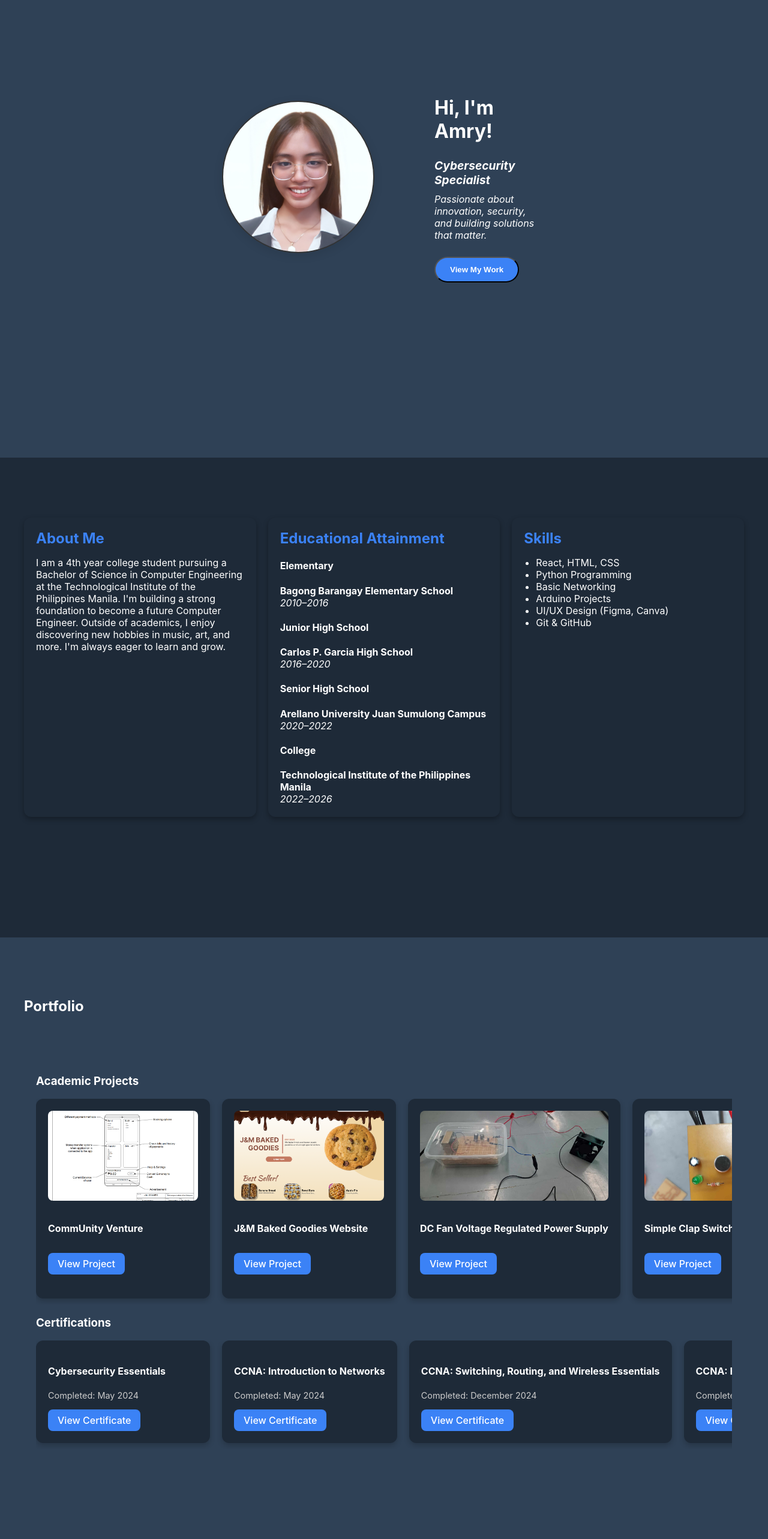
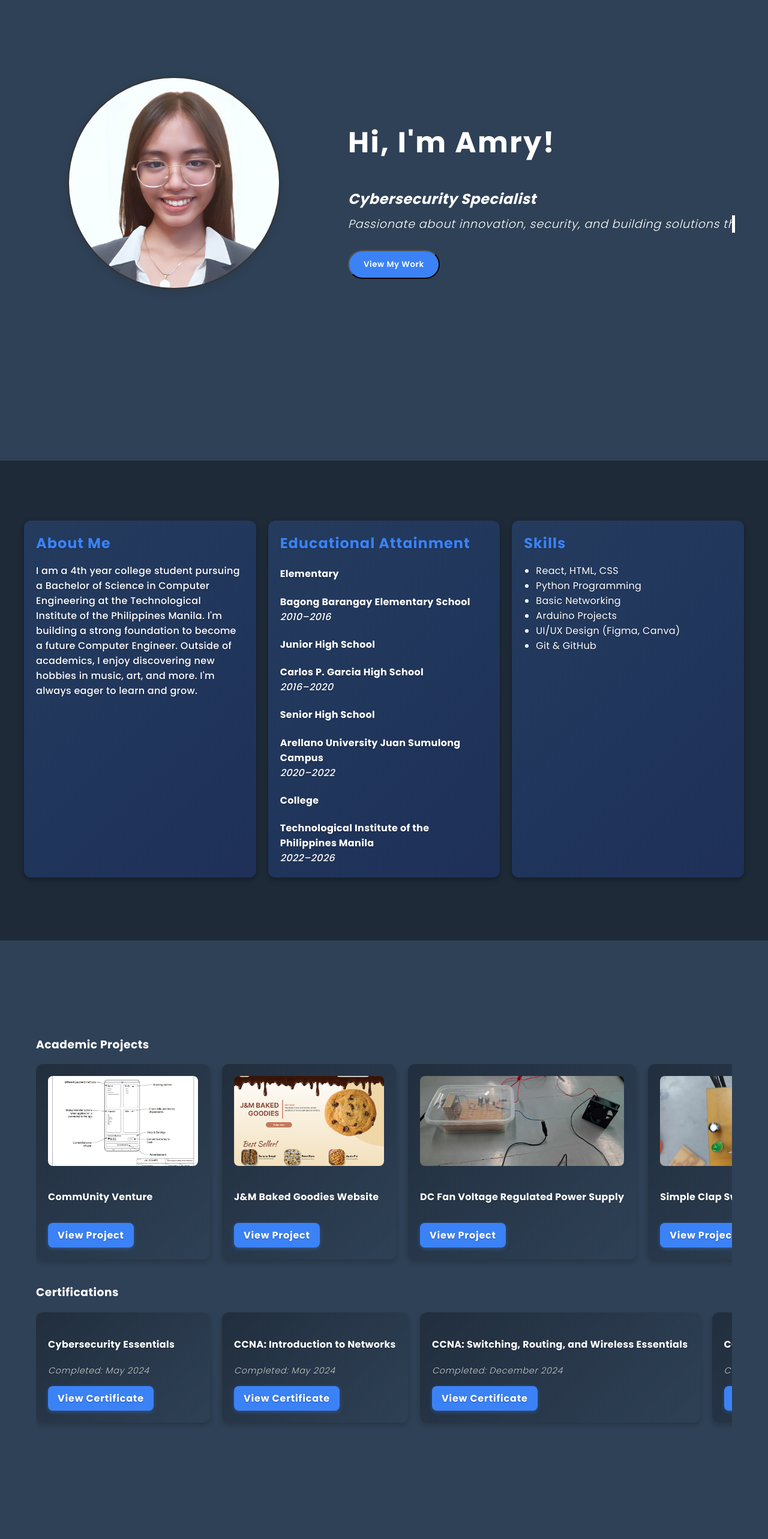
Before and after one commit to amrygutlay/gutlay-portfolio, a React (Create React App) app: page / in a window 1280 px wide. Shown: the part 100-2666 px from the top of the page at 60% size. Built offline with nearby package versions, Linux system fonts and the light colour scheme.

Commit message:
fourth commit????

```diff
--- a/src/Portfolio.css
+++ b/src/Portfolio.css
@@ -1,10 +1,23 @@
+/* Add this at the very top of your CSS file */
+@import url('https://fonts.googleapis.com/css2?family=Poppins:wght@300;500;700&display=swap');
+
 .portfolio-container {
   padding: 20px;
   color: white;
+  font-family: 'Poppins', sans-serif;
+  letter-spacing: 0.03em;
 }
 
 .portfolio-section {
   margin-bottom: 40px;
+}
+
+/* Wrapper around scroll-container and arrows */
+.scroll-wrapper {
+  position: relative;
+  display: flex;
+  align-items: center;
+  margin-bottom: 30px;
 }
 
 .scroll-container {
@@ -14,8 +27,12 @@
   padding-bottom: 10px;
   scrollbar-width: thin;
   scrollbar-color: #3B82F6 transparent;
+  scroll-behavior: smooth;
+  scroll-snap-type: x mandatory;
+  font-family: 'Poppins', sans-serif;
 }
 
+/* Hide native scrollbar on WebKit browsers */
 .scroll-container::-webkit-scrollbar {
   height: 8px;
 }
@@ -28,22 +45,36 @@
 .portfolio-card {
   min-width: 250px;
   flex: 0 0 auto;
-  background-color: #1e2a38;
+  background: linear-gradient(
+    135deg,
+    rgba(30, 42, 56, 0.8),
+    rgba(47, 65, 86, 0.6)
+  );
   padding: 20px;
   border-radius: 12px;
-  box-shadow: 0 4px 10px rgba(0,0,0,0.2);
+  box-shadow: 0 4px 10px rgba(0, 0, 0, 0.2);
   transition: transform 0.3s ease;
+  scroll-snap-align: start;
+  font-family: 'Poppins', sans-serif;
+  font-weight: 500;
+  text-shadow: 0 1px 2px rgba(0,0,0,0.3);
+  letter-spacing: 0.02em;
 }
 
 .portfolio-card:hover {
   transform: scale(1.05);
   cursor: pointer;
+  box-shadow: 0 8px 20px rgba(59,130,246,0.5);
 }
 
 .cert-date {
   margin: 5px 0;
   font-size: 0.9rem;
   color: #ccc;
+  font-weight: 300;
+  font-style: italic;
+  letter-spacing: 0.05em;
+  text-shadow: 0 1px 2px rgba(0,0,0,0.2);
 }
 
 .view-cert-btn {
@@ -54,11 +85,61 @@
   color: white;
   border-radius: 8px;
   text-decoration: none;
-  font-weight: 500;
-  transition: background-color 0.2s ease, transform 0.2s ease;
+  font-weight: 700;
+  font-family: 'Poppins', sans-serif;
+  letter-spacing: 0.05em;
+  transition: background-color 0.2s ease, transform 0.2s ease, box-shadow 0.2s ease;
+  box-shadow: 0 2px 6px rgba(59,130,246,0.4);
 }
 
 .view-cert-btn:hover {
   background-color: #2563eb;
   transform: scale(1.05);
+  box-shadow: 0 4px 14px rgba(37, 99, 235, 0.7);
 }
+
+/* Scroll arrows */
+.scroll-arrow {
+  background-color: rgba(59, 130, 246, 0.7);
+  border: none;
+  color: white;
+  font-size: 2rem;
+  padding: 0 12px;
+  cursor: pointer;
+  z-index: 10;
+  height: 100%;
+  position: absolute;
+  top: 0;
+  bottom: 0;
+  transition: background-color 0.3s ease, opacity 0.3s ease;
+  user-select: none;
+  font-family: 'Poppins', sans-serif;
+  font-weight: 700;
+  text-shadow: 0 1px 3px rgba(0,0,0,0.5);
+
+  /* Hide arrows by default */
+  opacity: 0;
+  pointer-events: none;
+}
+
+.scroll-wrapper:hover .scroll-arrow {
+  /* Show arrows on hover */
+  opacity: 1;
+  pointer-events: auto;
+}
+
+.scroll-arrow:hover {
+  background-color: rgba(59, 130, 246, 1);
+}
+
+.scroll-arrow.left {
+  left: 0;
+  border-top-left-radius: 12px;
+  border-bottom-left-radius: 12px;
+}
+
+.scroll-arrow.right {
+  right: 0;
+  border-top-right-radius: 12px;
+  border-bottom-right-radius: 12px;
+}
--- a/src/components/Portfolio.js
+++ b/src/components/Portfolio.js
@@ -1,7 +1,7 @@
-import React from 'react';
+import React, { useRef } from 'react';
 import '../Portfolio.css';
 
-// ✅ Import images properly
+// Import images
 import img8bitRAM from '../img/8bitram.JPG';
 import imgCommUnity from '../img/CommUnity.png';
 import imgJMBakedGoodies from '../img/J&MBakedGoodies.png';
@@ -12,20 +12,53 @@ import img3bitUpDownCounter from '../img/3bitUpDownCounter.png';
 import imgMazeSolvingRobot from '../img/MazeSolvingRobot.png';
 import imgECOBin from '../img/ECOBin.png';
 
+function Portfolio() {
+  const projectScrollRef = useRef(null);
+  const certScrollRef = useRef(null);
 
-function Portfolio() {
+  const scroll = (ref, direction) => {
+    if (ref.current) {
+      ref.current.scrollBy({
+        left: direction === 'left' ? -300 : 300,
+        behavior: 'smooth',
+      });
+    }
+  };
+
   return (
     <div className="portfolio-container">
-      <h2>Portfolio</h2>
 
+      {/* Academic Projects */}
       <section className="portfolio-section">
         <h3>Academic Projects</h3>
-        <div className="scroll-container">
-          <div className="portfolio-card">
-            <img src={imgCommUnity} alt="CommUnity Venture" className="project-image" />
-            <h4>CommUnity Venture</h4>
+        <div className="scroll-wrapper">
+          <button className="scroll-arrow left" onClick={() => scroll(projectScrollRef, 'left')}>&#10094;</button>
+
+          <div className="scroll-container" ref={projectScrollRef}>
+            {[{
+              img: imgCommUnity, title: "CommUnity Venture", link: "https://drive.google.com/drive/folders/1dJDj3hAuDVnkH0FizrVCrfh_Zgv2AOVJ"
+            }, {
+              img: imgJMBakedGoodies, title: "J&M Baked Goodies Website", link: "https://tipedu-my.sharepoint.com/:w:/g/personal/majgutlay_tip_edu_ph/EZqdTkeR9P5Ii8pivs73eNUBI3uvG-JP90yoQb7-i6kopA"
+            }, {
+              img: imgDCFan, title: "DC Fan Voltage Regulated Power Supply", link: "https://docs.google.com/document/d/10-0XD7OeTzgzZEeJXC2Zh20MI7PYIChX1zPQUpoGvDY/edit?usp=sharing"
+            }, {
+              img: imgClapSwitch, title: "Simple Clap Switch Using 555 Timer", link: "https://docs.google.com/document/d/1fNvD3t3CuMeq2v95DKwQBAvU3gY1ebCv8Tpcn4PM4HA/edit?usp=sharing"
+            }, {
+              img: imgPnoyDishcovery, title: "Pnoy Dishcovery Website", link: "https://docs.google.com/document/d/1XBfq_pjlngrNVsYLy_JVRrkxdDM_OzpilIm-cptGlVE/edit?usp=sharing"
+            }, {
+              img: img3bitUpDownCounter, title: "3-Bit Up and Down Counter with Switch Control and Decoder", link: "https://docs.google.com/document/d/18DBG3pDClxdyTlW12LXGu9BT6q7XH6HDA4mNhb2Ihdg/edit?usp=sharing"
+            }, {
+              img: imgMazeSolvingRobot, title: "Maze Solving Robot", link: "https://drive.google.com/file/d/1nbHOGPrPlW73x6FtFtRy5150LLN4MsSy/view?usp=sharing"
+            }, {
+              img: img8bitRAM, title: "8-bit Random Memory Address", link: "https://example.com/projects/react-portfolio"
+            }, {
+              img: imgECOBin, title: "E.C.O. Bin - Efficient Classification and Organization Bin", link: "https://docs.google.com/document/d/1bR-xec68N6BxvjOg3dzGlQ0Mb57_Q1ceO2ObkfTT3m4/edit?tab=t.mua8q95sqibd"
+            }].map((item, i) => (
+              <div className="portfolio-card" key={i}>
+                <img src={item.img} alt={item.title} className="project-image" />
+                <h4>{item.title}</h4>
                 <a
-              href="https://drive.google.com/drive/folders/1dJDj3hAuDVnkH0FizrVCrfh_Zgv2AOVJ"
+                  href={item.link}
                   target="_blank"
                   rel="noopener noreferrer"
                   className="view-cert-btn"
@@ -33,122 +66,45 @@ function Portfolio() {
                   View Project
                 </a>
               </div>
-
-          <div className="portfolio-card">
-            <img src={imgJMBakedGoodies} alt="J&M Baked Goodies Website" className="project-image" />
-            <h4>J&M Baked Goodies Website</h4>
-            <a
-              href="https://tipedu-my.sharepoint.com/:w:/g/personal/majgutlay_tip_edu_ph/EZqdTkeR9P5Ii8pivs73eNUBI3uvG-JP90yoQb7-i6kopA?rtime=Nq1rHMe03Ug"
-              target="_blank"
-              rel="noopener noreferrer"
-              className="view-cert-btn"
-            >
-              View Project
-            </a>
+            ))}
           </div>
 
-          <div className="portfolio-card">
-            <img src={imgDCFan} alt="DC Fan Voltage Regulated Power Supply" className="project-image" />
-            <h4>DC Fan Voltage Regulated Power Supply</h4>
-            <a
-              href="https://docs.google.com/document/d/10-0XD7OeTzgzZEeJXC2Zh20MI7PYIChX1zPQUpoGvDY/edit?usp=sharing"
-              target="_blank"
-              rel="noopener noreferrer"
-              className="view-cert-btn"
-            >
-              View Project
-            </a>
+          <button className="scroll-arrow right" onClick={() => scroll(projectScrollRef, 'right')}>&#10095;</button>
         </div>
 
-          <div className="portfolio-card">
-            <img src={imgClapSwitch} alt="Simple Clap Switch Using 555 Timer" className="project-image" />
-            <h4>Simple Clap Switch Using 555 Timer</h4>
+        {/* Certifications */}
+        <h3>Certifications</h3>
+        <div className="scroll-wrapper">
+          <button className="scroll-arrow left" onClick={() => scroll(certScrollRef, 'left')}>&#10094;</button>
+
+          <div className="scroll-container" ref={certScrollRef}>
+            {[
+              {
+                title: "Cybersecurity Essentials",
+                date: "Completed: May 2024",
+                link: "https://drive.google.com/file/d/1Xmq9c_hTOt6wV60V3vpVlYTtfu3L4BCM/view?usp=sharing"
+              },
+              {
+                title: "CCNA: Introduction to Networks",
+                date: "Completed: May 2024",
+                link: "https://drive.google.com/file/d/1eahLFRXBkiondIpYkL-kRd_ELpLsQ_LY/view?usp=sharing"
+              },
+              {
+                title: "CCNA: Switching, Routing, and Wireless Essentials",
+                date: "Completed: December 2024",
+                link: "https://drive.google.com/file/d/1XnN3WqjcIWCtNrewU6Q68SVj2ZnT6bX9/view?usp=sharing"
+              },
+              {
+                title: "CCNA: Enterprise Networking, Security, and Automation",
+                date: "Completed: May 2025",
+                link: "https://example.com/certificates/ccna-enterprise.pdf"
+              }
+            ].map((cert, i) => (
+              <div className="portfolio-card" key={i}>
+                <h4>{cert.title}</h4>
+                <p className="cert-date">{cert.date}</p>
                 <a
-              href="https://docs.google.com/document/d/1fNvD3t3CuMeq2v95DKwQBAvU3gY1ebCv8Tpcn4PM4HA/edit?usp=sharing"
-              target="_blank"
-              rel="noopener noreferrer"
-              className="view-cert-btn"
-            >
-              View Project
-            </a>
-          </div>
-
-          <div className="portfolio-card">
-            <img src={imgPnoyDishcovery} alt="Pnoy Dishcovery Website" className="project-image" />
-            <h4>Pnoy Dishcovery Website</h4>
-            <a
-              href="https://docs.google.com/document/d/1XBfq_pjlngrNVsYLy_JVRrkxdDM_OzpilIm-cptGlVE/edit?usp=sharing"
-              target="_blank"
-              rel="noopener noreferrer"
-              className="view-cert-btn"
-            >
-              View Project
-            </a>
-          </div>
-
-          <div className="portfolio-card">
-            <img src={img3bitUpDownCounter} alt="3-Bit Up and Down Counter with Switch Control and Decoder" className="project-image" />
-            <h4>3-Bit Up and Down Counter <br></br>with Switch Control and Decoder</h4>
-            <a
-              href="https://docs.google.com/document/d/18DBG3pDClxdyTlW12LXGu9BT6q7XH6HDA4mNhb2Ihdg/edit?usp=sharing"
-              target="_blank"
-              rel="noopener noreferrer"
-              className="view-cert-btn"
-            >
-              View Project
-            </a>
-          </div>
-
-          <div className="portfolio-card">
-            <img src={imgMazeSolvingRobot} alt="Maze Solving Robot" className="project-image" />
-            <h4>Maze Solving Robot</h4>
-            <a
-              href="https://drive.google.com/file/d/1nbHOGPrPlW73x6FtFtRy5150LLN4MsSy/view?usp=sharing"
-              target="_blank"
-              rel="noopener noreferrer"
-              className="view-cert-btn"
-            >
-              View Project
-            </a>
-          </div>
-
-          <div className="portfolio-card">
-            <img src={img8bitRAM} alt="8-bit Random Memory Address" className="project-image" />
-            <h4>8-bit Random Memory Address</h4>
-            <a
-              href="https://example.com/projects/react-portfolio"
-              target="_blank"
-              rel="noopener noreferrer"
-              className="view-cert-btn"
-            >
-              View Project
-            </a>
-          </div>
-
-          <div className="portfolio-card">
-            <img src={imgECOBin} alt="E.C.O. Bin - Efficient Classification and Organization Bin" className="project-image" />
-            <h4>E.C.O. Bin - <br></br>Efficient Classification and Organization Bin</h4>
-            <a
-              href="https://docs.google.com/document/d/1bR-xec68N6BxvjOg3dzGlQ0Mb57_Q1ceO2ObkfTT3m4/edit?tab=t.mua8q95sqibd"
-              target="_blank"
-              rel="noopener noreferrer"
-              className="view-cert-btn"
-            >
-              View Project
-            </a>
-          </div>
-
-
-
-        </div>
-
-        <h3>Certifications</h3>
-        <div className="scroll-container">
-          <div className="portfolio-card">
-            <h4>Cybersecurity Essentials</h4>
-            <p className="cert-date">Completed: May 2024</p>
-            <a
-              href="https://drive.google.com/file/d/1Xmq9c_hTOt6wV60V3vpVlYTtfu3L4BCM/view?usp=sharing"
+                  href={cert.link}
                   target="_blank"
                   rel="noopener noreferrer"
                   className="view-cert-btn"
@@ -156,45 +112,10 @@ function Portfolio() {
                   View Certificate
                 </a>
               </div>
-
-          <div className="portfolio-card">
-            <h4>CCNA: Introduction to Networks</h4>
-            <p className="cert-date">Completed: May 2024</p>
-            <a
-              href="https://drive.google.com/file/d/1eahLFRXBkiondIpYkL-kRd_ELpLsQ_LY/view?usp=sharing"
-              target="_blank"
-              rel="noopener noreferrer"
-              className="view-cert-btn"
-            >
-              View Certificate
-            </a>
+            ))}
           </div>
 
-          <div className="portfolio-card">
-            <h4>CCNA: Switching, Routing, and Wireless Essentials</h4>
-            <p className="cert-date">Completed: December 2024</p>
-            <a
-              href="https://drive.google.com/file/d/1XnN3WqjcIWCtNrewU6Q68SVj2ZnT6bX9/view?usp=sharing"
-              target="_blank"
-              rel="noopener noreferrer"
-              className="view-cert-btn"
-            >
-              View Certificate
-            </a>
-          </div>
-
-          <div className="portfolio-card">
-            <h4>CCNA: Enterprise Networking, Security, and Automation</h4>
-            <p className="cert-date">Completed: May 2025</p>
-            <a
-              href="https://example.com/certificates/ccna-enterprise.pdf"
-              target="_blank"
-              rel="noopener noreferrer"
-              className="view-cert-btn"
-            >
-              View Certificate
-            </a>
-          </div>
+          <button className="scroll-arrow right" onClick={() => scroll(certScrollRef, 'right')}>&#10095;</button>
         </div>
       </section>
     </div>
--- a/src/style.css
+++ b/src/style.css
@@ -1,27 +1,31 @@
+/* Import stylish font */
+@import url('https://fonts.googleapis.com/css2?family=Poppins:wght@300;400;500;600;700&display=swap');
+
 body {
   margin: 0;
-  font-family: -apple-system, BlinkMacSystemFont, 'Segoe UI', 'Roboto', 'Oxygen',
+  font-family: 'Poppins', -apple-system, BlinkMacSystemFont, 'Segoe UI', 'Roboto', 'Oxygen',
     'Ubuntu', 'Cantarell', 'Fira Sans', 'Droid Sans', 'Helvetica Neue', sans-serif;
   -webkit-font-smoothing: antialiased;
   -moz-osx-font-smoothing: grayscale;
   background-color: #2f4156;
   color: white;
+  letter-spacing: 0.03em;
 }
 
 code {
   font-family: source-code-pro, Menlo, Monaco, Consolas, 'Courier New', monospace;
 }
 
+/* Sections */
 section {
-  min-height: 100vh;              /* Make each section fill the screen */               /* Center content vertically */
+  min-height: 100vh;
   align-items: center;
   justify-content: center;
-  scroll-snap-align: start;       /* Snap alignment for smooth scroll */
-  scroll-margin-top: 100px;       /* Offset for sticky header */
-  padding: 60px 20px;             /* Some space around content */
+  scroll-snap-align: start;
+  scroll-margin-top: 100px;
+  padding: 60px 20px;
   box-sizing: border-box;
 }
-
 
 .section-dark {
   background-color: #2f4156;
@@ -31,8 +35,7 @@ section {
   background-color: #1e2a38;
 }
 
-
-
+/* About Me Cards */
 .aboutme-wrapper {
   display: flex;
   flex-wrap: wrap;
@@ -43,54 +46,72 @@ section {
 
 .aboutme-card {
   flex: 1 1 300px;
-  background-color: #1e2a38;
+  background: linear-gradient(135deg, rgba(59,130,246,0.2), rgba(30,58,138,0.4));
   padding: 20px;
   border-radius: 12px;
   box-shadow: 0 4px 10px rgba(0, 0, 0, 0.3);
   color: white;
   min-width: 280px;
   max-width: 350px;
+  transition: transform 0.3s ease, box-shadow 0.3s ease;
+  cursor: default;
+  font-family: 'Poppins', sans-serif;
+  font-weight: 500;
+  letter-spacing: 0.02em;
+  text-shadow: 0 1px 2px rgba(0,0,0,0.3);
+}
+
+.aboutme-card:hover {
+  transform: scale(1.05);
+  box-shadow: 0 8px 20px rgba(59,130,246,0.6);
+  cursor: pointer;
 }
 
 .aboutme-card h2 {
   margin-top: 0;
   margin-bottom: 15px;
   color: #3B82F6;
+  font-weight: 700;
+  letter-spacing: 0.04em;
 }
 
 .aboutme-card ul {
   padding-left: 20px;
+  font-weight: 400;
 }
-
-
 
 /* Homepage layout */
 .home-container {
+  max-width: 1200px;
+  margin: 100px auto;
+  padding: 0 40px;
+  gap: 60px;
   display: flex;
   flex-wrap: wrap;
   align-items: center;
   justify-content: center;
-  padding: 100px 350px;
   background-color: #2f4156;
-  gap: 100px;
+  font-family: 'Poppins', sans-serif;
 }
 
 .home-left {
   flex: 1;
   text-align: center;
   margin-bottom: 10px;
+  min-width: 280px;
 }
 
 .home-right {
   flex: 2;
-  max-width: 1000px;
+  max-width: 40rem; /* 640px */
+  min-width: 300px;
   padding: 10px 0;
 }
 
 /* Profile Image */
 .profile-photo {
-  width: 250px;
-  height: 250px;
+  width: 21.875rem;   /* 350px */
+  height: 21.875rem;  /* 350px */
   border-radius: 50%;
   border: 2px solid #333;
   box-shadow: 0 4px 16px rgba(0, 0, 0, 0.1);
@@ -105,21 +126,46 @@ section {
 
 /* Intro Text */
 .intro-heading {
-  font-size: 2rem;
+  font-size: 3rem;  /* 48px */
   color: white;
+  font-weight: 700;
+  letter-spacing: 0.05em;
+  font-family: 'Poppins', sans-serif;
 }
 
 .intro-sub {
-  font-size: 1.2rem;
+  font-size: 1.5rem;  /* 24px */
   color: white;
   margin: 10px 0;
+  font-weight: 500;
+  font-family: 'Poppins', sans-serif;
 }
 
 .intro-tagline {
-  font-size: 1rem;
+  font-size: 1.2rem;  /* 19.2px */
   color: white;
   margin-top: 10px;
   font-style: italic;
+  font-weight: 300;
+  font-family: 'Poppins', sans-serif;
+  letter-spacing: 0.04em;
+  border-right: 5px solid;
+  width: 100%;
+  white-space: nowrap;
+  overflow: hidden;
+  animation:
+    typing 2s steps(50),
+    cursor .2s step-end infinite alternate;
+}
+
+@keyframes cursor {
+  50% {
+    border-color: transparent;
+  }
+}
+
+@keyframes typing {
+  from { width: 0 };
 }
 
 /* Button */
@@ -132,6 +178,8 @@ section {
   border-radius: 50px;
   text-decoration: none;
   font-weight: 600;
+  font-family: 'Poppins', sans-serif;
+  letter-spacing: 0.04em;
   transition: background-color 0.1s ease, transform 0.3s ease, box-shadow 0.1s ease;
 }
 
@@ -147,6 +195,9 @@ section {
 .Portfolio {
   text-align: center;
   color: white;
+  font-family: 'Poppins', sans-serif;
+  letter-spacing: 0.02em;
+  font-weight: 400;
 }
 
 .project-image {
@@ -157,11 +208,14 @@ section {
   margin-bottom: 10px;
 }
 
-
 /* Links */
 .ContactInformation a {
   color: white;
   text-decoration: none;
+  font-weight: 500;
+  font-family: 'Poppins', sans-serif;
+  letter-spacing: 0.04em;
+  transition: color 0.2s ease;
 }
 
 .ContactInformation a:hover {
@@ -173,12 +227,18 @@ section {
   font-size: 2rem;
   margin-bottom: 0.5rem;
   color: #3B82F6;
+  font-weight: 700;
+  font-family: 'Poppins', sans-serif;
+  letter-spacing: 0.05em;
 }
 
 .contact-subtitle {
   font-size: 1rem;
   margin-bottom: 2rem;
   color: #ddd;
+  font-weight: 400;
+  font-family: 'Poppins', sans-serif;
+  letter-spacing: 0.03em;
 }
 
 .contact-card-container {
@@ -197,6 +257,10 @@ section {
   box-shadow: 0 4px 10px rgba(0, 0, 0, 0.3);
   text-align: center;
   transition: transform 0.3s ease;
+  font-family: 'Poppins', sans-serif;
+  font-weight: 500;
+  letter-spacing: 0.02em;
+  text-shadow: 0 1px 2px rgba(0,0,0,0.2);
 }
 
 .contact-card:hover {
@@ -206,12 +270,14 @@ section {
 .contact-card h3 {
   margin-bottom: 10px;
   color: #3B82F6;
+  font-weight: 700;
+  letter-spacing: 0.04em;
 }
 
 .contact-card a {
   color: white;
   text-decoration: none;
-  font-weight: 500;
+  font-weight: 600;
   transition: color 0.2s ease;
 }
 
@@ -219,3 +285,11 @@ section {
   color: #00aaff;
   text-decoration: underline;
 }
+
+/* Responsive: stack About Me cards vertically on small screens */
+@media (max-width: 700px) {
+  .aboutme-wrapper {
+    flex-direction: column;
+    align-items: center;
+  }
+}
```
Also changed, not shown: 1 other file (tests, documents, lock files or other folders). Lines whose indentation alone changed are shown as unchanged.
